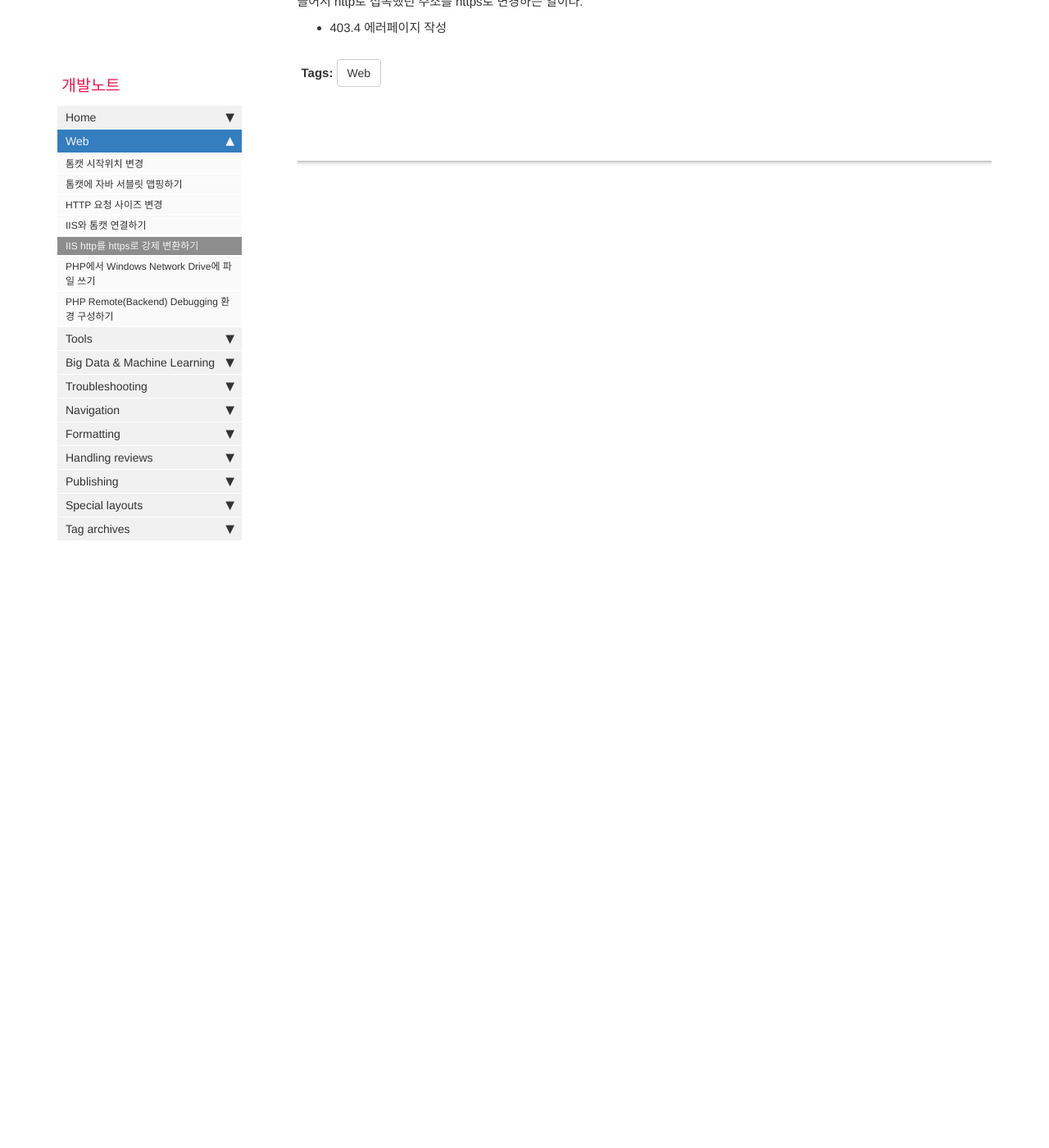
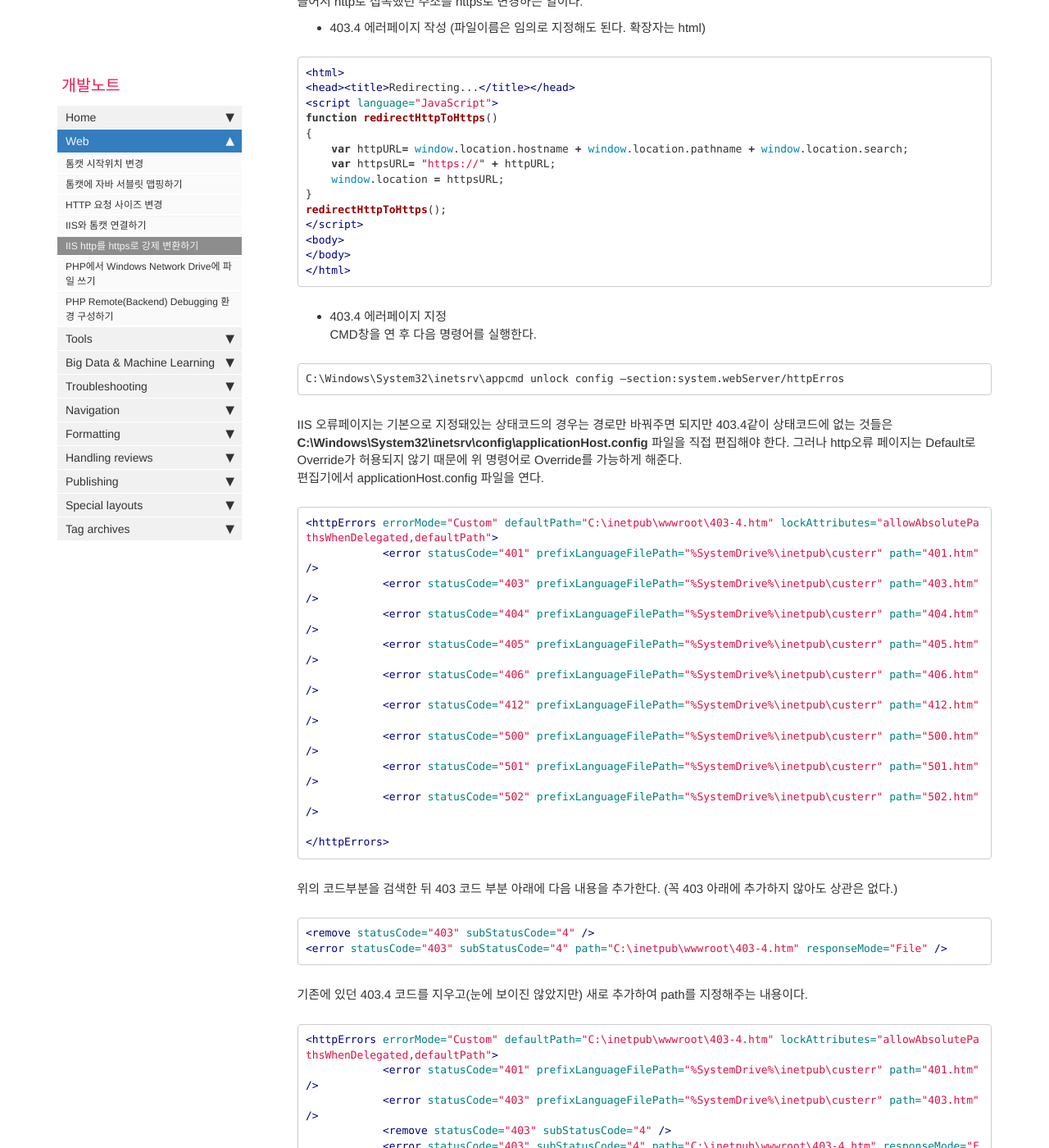
Before and after one commit to tlife84/repo, a Jekyll site: the page built from pages/mydoc/mydoc_redirect_https_on_iis.md, in a window 1280 px wide and 1400 px high, scrolled down 535 px. Shown: the whole window at 82% size. Built offline with Jekyll 4.4.1, drawn with Linux system fonts in a browser that asks for light colours; nearby versions of some CDN libraries; comment, search, counter and statistics services are not loaded; some of the changed text lies outside the part shown.

Commit message:
180517_1731

````diff
--- a/Gemfile
+++ b/Gemfile
@@ -1,3 +1,5 @@
 source "https://rubygems.org"
 
 gem 'github-pages', group: :jekyll_plugins
+gem 'wdm'
+gem 'jekyll'
--- a/_data/sidebars/mydoc_sidebar.yml
+++ b/_data/sidebars/mydoc_sidebar.yml
@@ -96,8 +96,8 @@ entries:
       url: /mydoc_iis_dcom_error.html
       output: web, pdf
 
-    - title: Conditional logic
-      url: /mydoc_conditional_logic.html
+    - title: 아웃룩에서 winmail.dat로 메일수신
+      url: /mydoc_outlook_winmail.html
       output: web, pdf
 
     - title: Content reuse
--- a/pages/mydoc/mydoc_redirect_https_on_iis.md
+++ b/pages/mydoc/mydoc_redirect_https_on_iis.md
@@ -14,4 +14,74 @@ folder: mydoc
 ![](../../images/403.4-error.jpg)
 여기까지 진행했다면 http로 접속했을 때 위와 같이 403 에러가 발생한다. 위 에러코드는 실제로는 403.4 에러다. 다음 해줘야 하는 것은 403.4 에러페이지를 만들어서 http로 접속했던 주소를 https로 변경하는 일이다.
 
-* 403.4 에러페이지 작성
+* 403.4 에러페이지 작성 (파일이름은 임의로 지정해도 된다. 확장자는 html)
+
+```html
+<html>
+<head><title>Redirecting...</title></head>
+<script language="JavaScript">
+function redirectHttpToHttps()
+{
+    var httpURL= window.location.hostname + window.location.pathname + window.location.search;
+    var httpsURL= "https://" + httpURL;
+    window.location = httpsURL;
+}
+redirectHttpToHttps();
+</script>
+<body>
+</body>
+</html>
+```
+
+* 403.4 에러페이지 지정
+CMD창을 연 후 다음 명령어를 실행한다.
+
+```
+C:\Windows\System32\inetsrv\appcmd unlock config –section:system.webServer/httpErros
+```
+
+IIS 오류페이지는 기본으로 지정돼있는 상태코드의 경우는 경로만 바꿔주면 되지만 403.4같이 상태코드에 없는 것들은 **C:\Windows\System32\inetsrv\config\applicationHost.config** 파일을 직접 편집해야 한다. 그러나 http오류 페이지는 Default로 Override가 허용되지 않기 때문에 위 명령어로 Override를 가능하게 해준다.
+편집기에서 applicationHost.config 파일을 연다.
+
+```html
+<httpErrors errorMode="Custom" defaultPath="C:\inetpub\wwwroot\403-4.htm" lockAttributes="allowAbsolutePathsWhenDelegated,defaultPath">
+            <error statusCode="401" prefixLanguageFilePath="%SystemDrive%\inetpub\custerr" path="401.htm" />
+            <error statusCode="403" prefixLanguageFilePath="%SystemDrive%\inetpub\custerr" path="403.htm" />
+            <error statusCode="404" prefixLanguageFilePath="%SystemDrive%\inetpub\custerr" path="404.htm" />
+            <error statusCode="405" prefixLanguageFilePath="%SystemDrive%\inetpub\custerr" path="405.htm" />
+            <error statusCode="406" prefixLanguageFilePath="%SystemDrive%\inetpub\custerr" path="406.htm" />
+            <error statusCode="412" prefixLanguageFilePath="%SystemDrive%\inetpub\custerr" path="412.htm" />
+            <error statusCode="500" prefixLanguageFilePath="%SystemDrive%\inetpub\custerr" path="500.htm" />
+            <error statusCode="501" prefixLanguageFilePath="%SystemDrive%\inetpub\custerr" path="501.htm" />
+            <error statusCode="502" prefixLanguageFilePath="%SystemDrive%\inetpub\custerr" path="502.htm" />
+
+</httpErrors>
+```
+
+위의 코드부분을 검색한 뒤 403 코드 부분 아래에 다음 내용을 추가한다. (꼭 403 아래에 추가하지 않아도 상관은 없다.)
+
+```html
+<remove statusCode="403" subStatusCode="4" />
+<error statusCode="403" subStatusCode="4" path="C:\inetpub\wwwroot\403-4.htm" responseMode="File" />
+```
+
+기존에 있던 403.4 코드를 지우고(눈에 보이진 않았지만) 새로 추가하여 path를 지정해주는 내용이다.
+
+```html
+<httpErrors errorMode="Custom" defaultPath="C:\inetpub\wwwroot\403-4.htm" lockAttributes="allowAbsolutePathsWhenDelegated,defaultPath">
+            <error statusCode="401" prefixLanguageFilePath="%SystemDrive%\inetpub\custerr" path="401.htm" />
+            <error statusCode="403" prefixLanguageFilePath="%SystemDrive%\inetpub\custerr" path="403.htm" />
+            <remove statusCode="403" subStatusCode="4" />
+            <error statusCode="403" subStatusCode="4" path="C:\inetpub\wwwroot\403-4.htm" responseMode="File" />
+            <error statusCode="404" prefixLanguageFilePath="%SystemDrive%\inetpub\custerr" path="404.htm" />
+            <error statusCode="405" prefixLanguageFilePath="%SystemDrive%\inetpub\custerr" path="405.htm" />
+            <error statusCode="406" prefixLanguageFilePath="%SystemDrive%\inetpub\custerr" path="406.htm" />
+            <error statusCode="412" prefixLanguageFilePath="%SystemDrive%\inetpub\custerr" path="412.htm" />
+            <error statusCode="500" prefixLanguageFilePath="%SystemDrive%\inetpub\custerr" path="500.htm" />
+            <error statusCode="501" prefixLanguageFilePath="%SystemDrive%\inetpub\custerr" path="501.htm" />
+            <error statusCode="502" prefixLanguageFilePath="%SystemDrive%\inetpub\custerr" path="502.htm" />
+
+</httpErrors>
+```
+
+최종적으로 수정한 내용이다. IIS를 재실행하면 오류페이지에 403.4 코드의 오류페이지가 지정돼있는 것을 확인할 수 있다.
````
Also changed, not shown: pages/mydoc/mydoc_conditional_logic.md (deleted, +0 -156 lines), pages/mydoc/mydoc_http_request_size.md (+11 -4 lines), pages/mydoc/mydoc_mapping_tomcat_java_servlet.md (+1 -1 lines), pages/mydoc/mydoc_outlook_winmail.md (added, +35 -0 lines), Gemfile.lock, _config.yml (line endings or trailing spaces), 4 other files.
